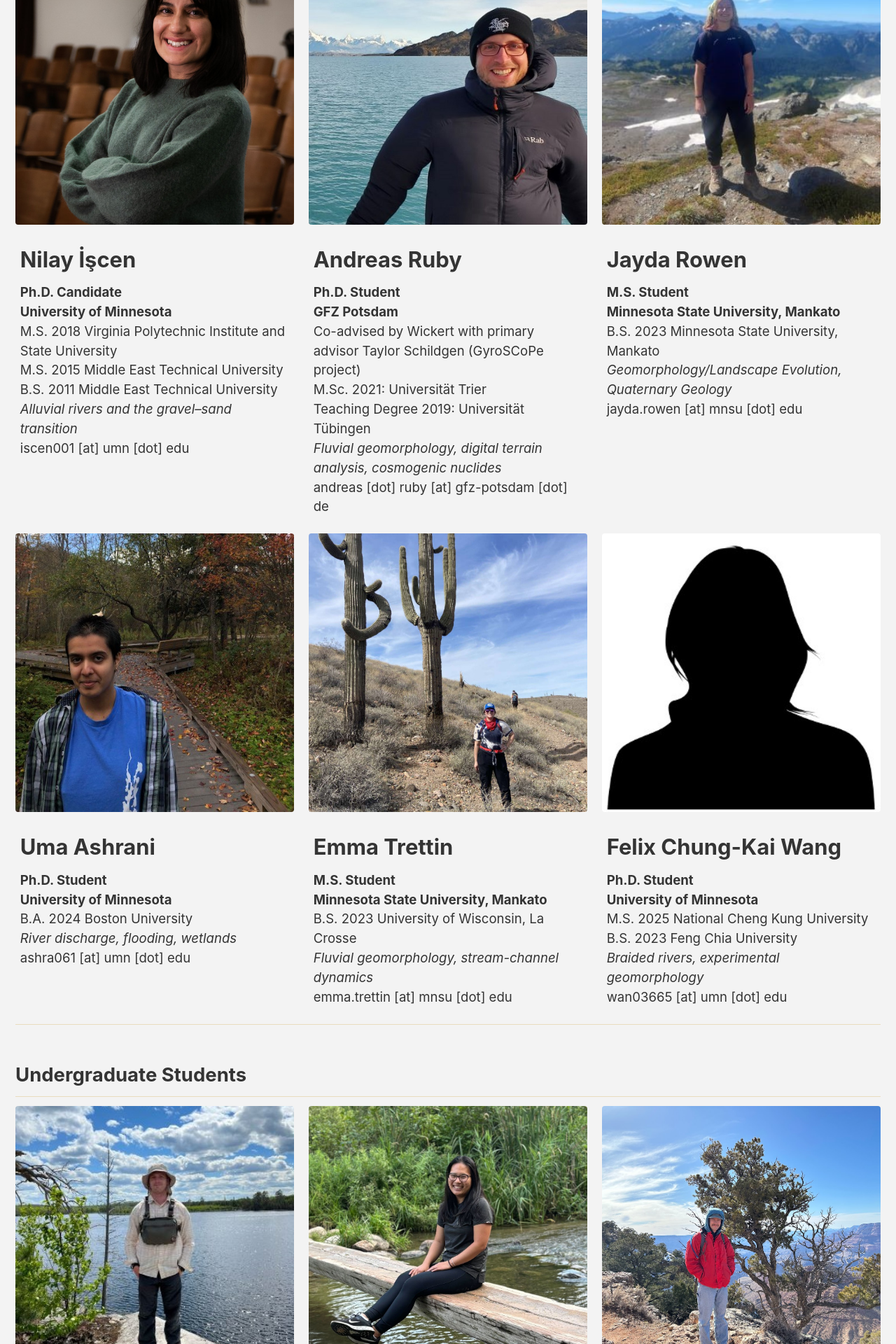
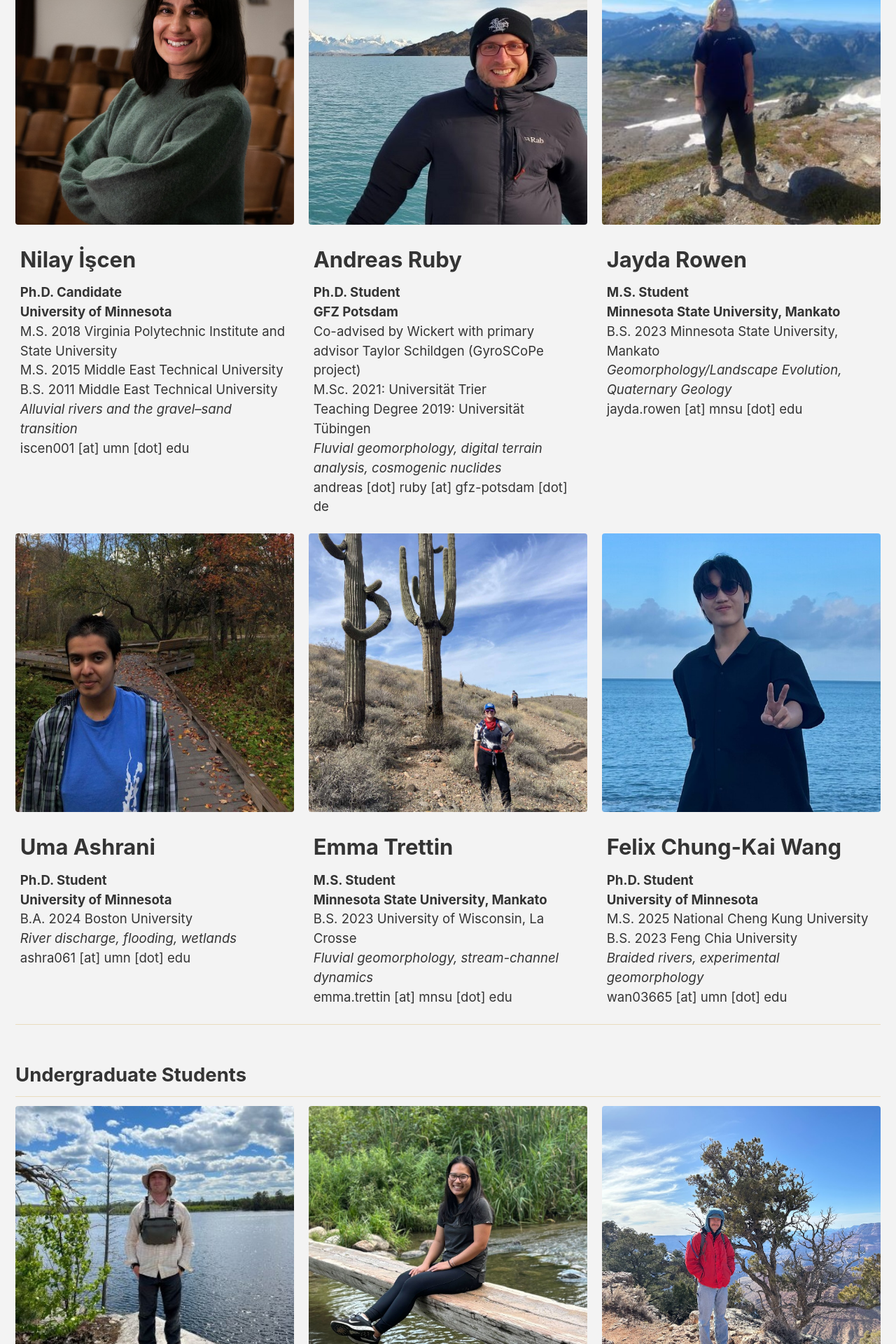
Before and after one commit to MNiMORPH/MNiMORPH.github.io, a Jekyll site: the page built from _pages/people.md, in a window 1280 px wide. Shown: the part 3363-5283 px from the top of the page at 70% size. Built offline with Jekyll 4.4.1, drawn with Linux system fonts in a browser that asks for light colours; cached includes are drawn as plain includes; nearby versions of some CDN libraries.

Commit message:
people: add Felix Wang headshot (600x600 square crop)
Co-Authored-By: Claude Opus 5.5 (1M context) <noreply@anthropic.com>

```diff
--- a/_pages/people.md
+++ b/_pages/people.md
@@ -143,7 +143,7 @@ grads:
               *Fluvial geomorphology, stream-channel dynamics*<br>
               emma.trettin [at] mnsu [dot] edu
               "
-  - image_path: /assets/images/headshots/blank.jpg
+  - image_path: /assets/images/headshots/WangFelix.jpg
     alt: "Felix Chung-Kai Wang"
     title: "Felix Chung-Kai Wang"
     excerpt: "**Ph.D. Student**<br/>
```
Also changed, not shown: assets/images/headshots/WangFelix.jpg (added).
